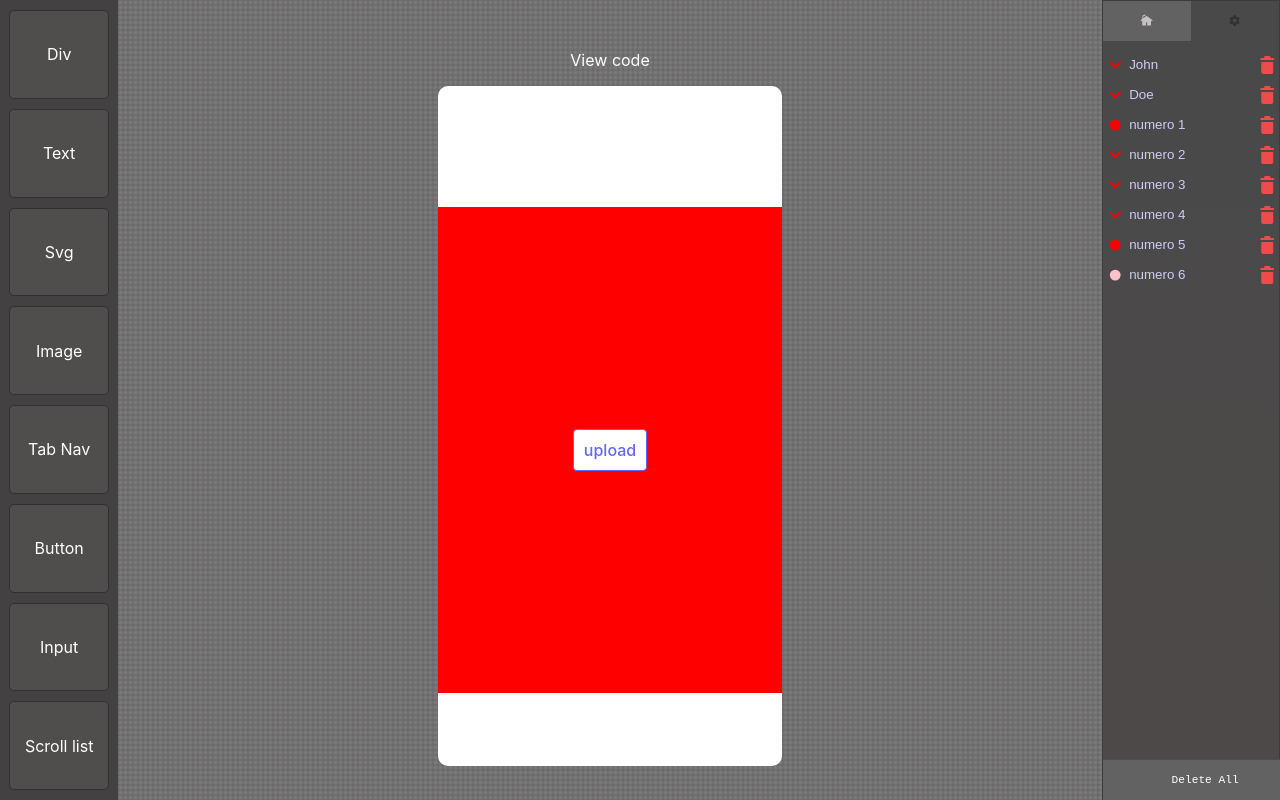
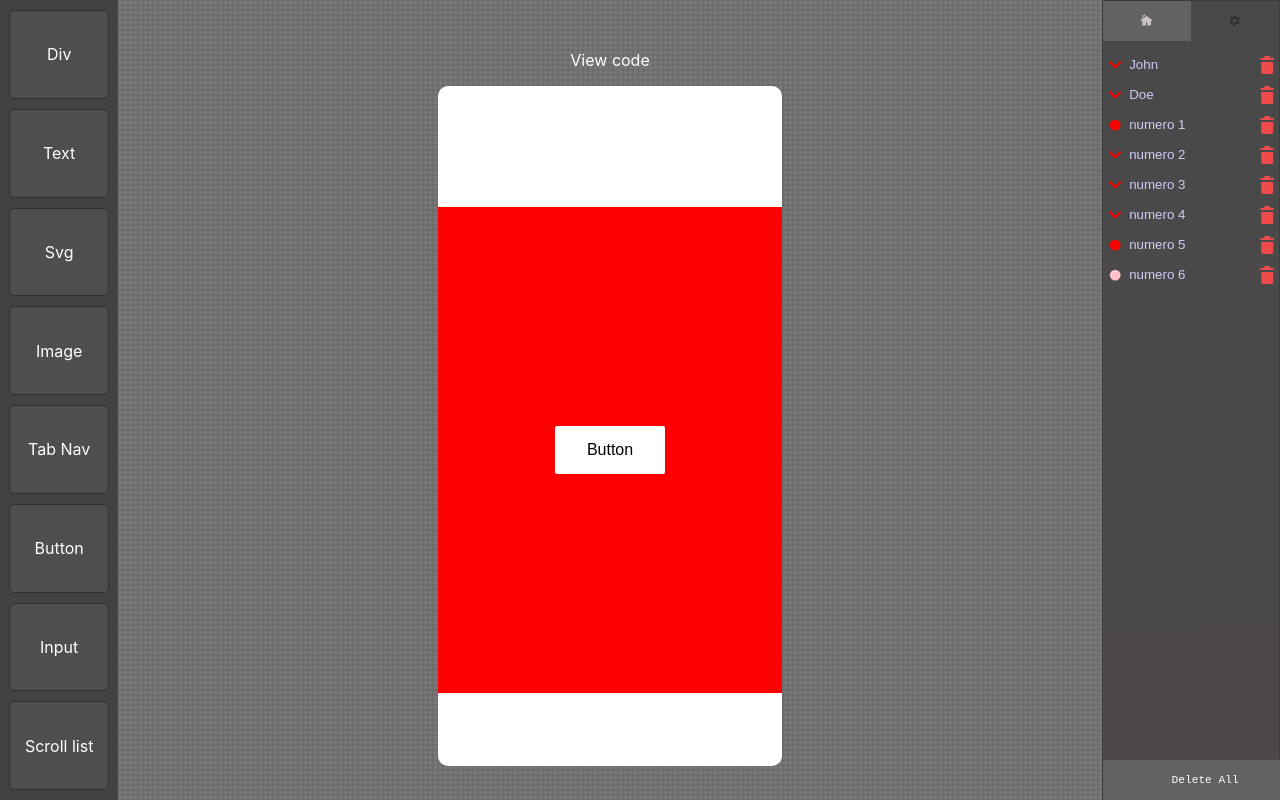
Before and after one commit to GabrielDavid1/GDTools, a Next.js app: page / in a window 1280 px wide. Built offline with nearby package versions, Linux system fonts and the light colour scheme.

Commit message:
Button element has finished

```diff
--- /dev/null
+++ b/components/Main/Elements/Button/ButtonElement.ts
@@ -0,0 +1,19 @@
+import styled from 'styled-components';
+
+interface Props  {
+    color:string;
+    bgColor:string;
+}
+
+export const ButtonElement = styled.button`
+  background-color: ${(props:Props) => props.bgColor};
+  color: ${(props:Props) => props.color};
+  border: none;
+  padding: 15px 32px;
+  text-align: center;
+  text-decoration: none;
+  display: inline-block;
+  font-size: 16px;
+  border-radius:2px;
+  cursor: pointer;
+`;
--- a/components/Main/Elements/Button/index.tsx
+++ b/components/Main/Elements/Button/index.tsx
@@ -1,9 +1,27 @@
-import React from 'react';
+import React, { useState } from 'react';
+import { ButtonElement } from './ButtonElement';
 
-export default function Button (){
- return (
-   <>
+interface Props {
+    title?:string;
+    color?:string;
+    bgColor?:string;
+}
 
-   </>
- )
+export default function ButtonView ({
+    title = 'Button',
+    color = '#000',
+    bgColor = '#fff',
+    ...rest
+}:Props) {
+ const [properties, setProperties] = useState({
+    color: color,
+    bgColor: bgColor,
+ });
+ return <ButtonElement {...rest}
+          color={properties.color}
+          bgColor={properties.bgColor}
+
+        >
+          {title}
+        </ButtonElement>;
 }
--- a/components/Main/Elements/Div/ElementDiv.tsx
+++ b/components/Main/Elements/Div/ElementDiv.tsx
@@ -35,7 +35,6 @@ export const ElementDiv = forwardRef<HTMLDivElement,  Props>(( {
       className="resizeable"
       onMouseOver={() => setVisibility(true)}
       onMouseOut={() => setVisibility(false)}
-    //   onClick={(e) => setEstado(false)}
       bgColor={config?.bgColor}
       width={config?.width}
       height={config?.height}
--- a/components/Main/Elements/Image/Element.tsx
+++ b/components/Main/Elements/Image/Element.tsx
@@ -1,16 +1,9 @@
 import React, { useState } from "react";
 import ImageArea from "./ImageArea";
 
-interface Props {
-  dimension: {
-    width: string;
-    height: string;
-  };
-}
+export default function Element() {
+  const [image, setImage] = useState<any>("");
 
-export default function Element({ dimension }: Props) {
-  const [image, setImage] = useState<any>("");
-  console.log(dimension)
   const imageHandler = (e: any) => {
     const reader = new FileReader();
     reader.onload = () => {
@@ -27,8 +20,6 @@ export default function Element({ dimension }: Props) {
         <ImageArea
           width="100%"
           height="100%"
-          maxWidth={dimension.width}
-          maxHeight={dimension.height}
           src={image}
         />
       )}
--- a/components/Main/Elements/Image/ImageArea.ts
+++ b/components/Main/Elements/Image/ImageArea.ts
@@ -4,15 +4,11 @@ import styled from 'styled-components';
 interface Props {
   width:string;
   height:string;
-  maxWidth: string;
-  maxHeight: string;
 }
 
 const ImageArea = styled.img<Props>`
   width: ${props => props.width};
   height: ${props => props.height};
-  max-width: ${props => props.maxWidth};
-  max-height: ${props => props.maxHeight};
 `;
 
 export default ImageArea;
--- a/components/Main/Elements/Image/index.tsx
+++ b/components/Main/Elements/Image/index.tsx
@@ -4,13 +4,6 @@ import React from "react";
 /* Components */
 import Element from "./Element";
 
-interface Props {
-  dimensionNode: {
-    width: string;
-    height: string;
-  };
+export const ImageView = () => {
+  return <Element />;
 }
-
-export const ImageView = ({ dimensionNode }:Props) => {
-  return <Element dimension={dimensionNode} />;
-}
--- a/components/Main/index.tsx
+++ b/components/Main/index.tsx
@@ -1,5 +1,5 @@
 //React
-import React, { useEffect, useRef, useState } from "react";
+import React from "react";
 
 //Styled Components
 import {
@@ -12,37 +12,9 @@ import {
 import { DivView } from "./Elements/Div";
 import { TextView } from "./Elements/Text";
 import { ImageView } from "./Elements/Image";
+import ButtonView from "./Elements/Button";
 
 export default function Main() {
-  const [headerDimension, setHeaderDimension] = useState({ width: '0', height: '0' });
-  const [bodyDimension, setBodyDimension] = useState({ width: '0', height: '0' });
-  const [tabDimension, setTabDimension] = useState({ width: '0', height: '0' });
-
-  const refHeader = useRef<HTMLDivElement>({} as HTMLDivElement);
-  const refBody = useRef<HTMLDivElement>({} as HTMLDivElement);
-  const refTab = useRef<HTMLDivElement>({} as HTMLDivElement);
-
-  useEffect(() => {
-    //BODY DIMENSION
-    const DimensionBody = refBody.current;
-    const styles = window.getComputedStyle(DimensionBody);
-    const widthBody = styles.width;
-    const heightBody = styles.height;
-    setBodyDimension({ width: widthBody, height: heightBody });
-
-    //HEADER DIMENSION
-    const DimensionHeader = refHeader.current;
-    const stylesHeader = window.getComputedStyle(DimensionHeader);
-    setHeaderDimension({  width: stylesHeader.width, height: stylesHeader.height });
-
-    //TAB DIMENSION
-    const DimensionTab = refTab.current;
-    const stylesTab = window.getComputedStyle(DimensionTab);
-    const widthTab = stylesTab.width;
-    const heightTab = stylesTab.height;
-    setTabDimension({  width: widthTab, height: heightTab });
-  },[]);
-
   return (
     <main className="content">
       <span className="code-view">
@@ -51,15 +23,15 @@ export default function Main() {
         </a>
       </span>
       <div className="app-content">
-        <AppHeader ref={refHeader}>
+        <AppHeader>
 
         </AppHeader>
 
-        <AppBody ref={refBody}>
-          <ImageView dimensionNode={bodyDimension} />
+        <AppBody>
+            <ButtonView />
         </AppBody>
 
-        <AppTab ref={refTab}>
+        <AppTab>
 
         </AppTab>
       </div>
```
